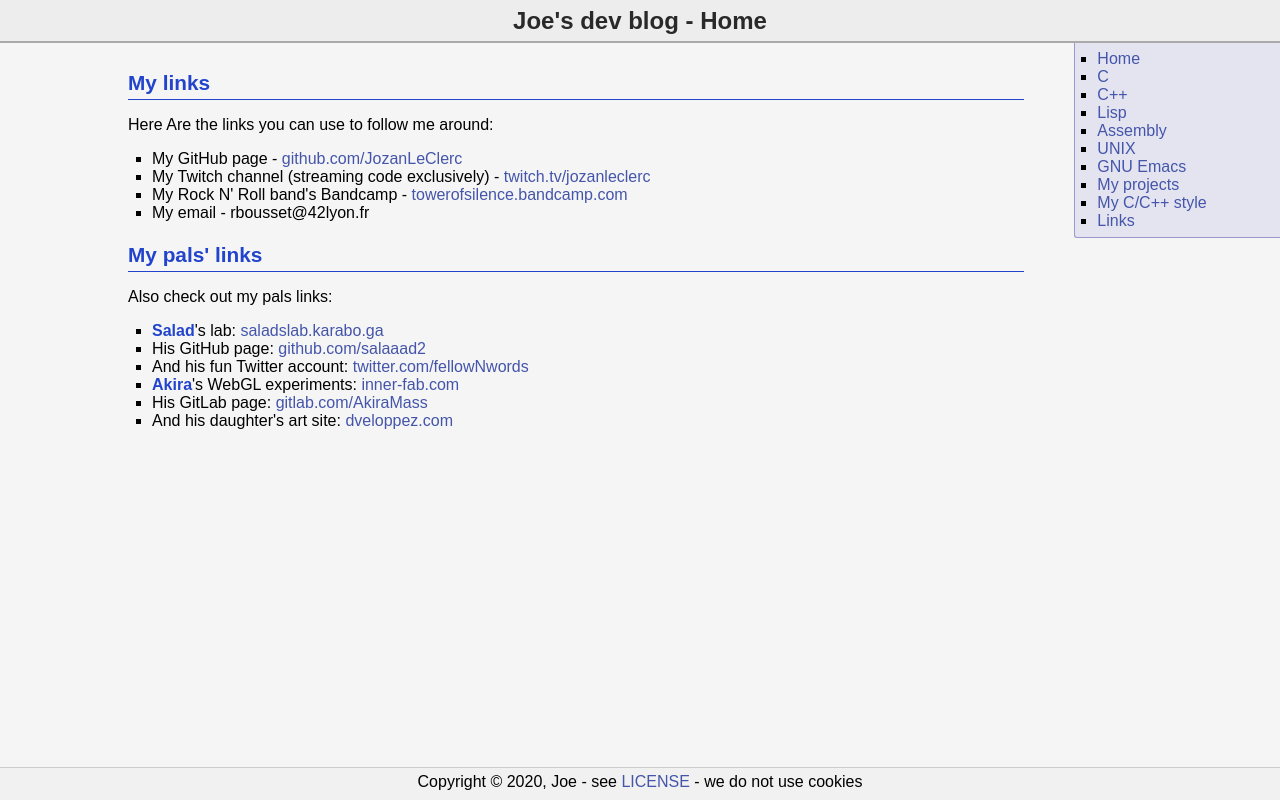
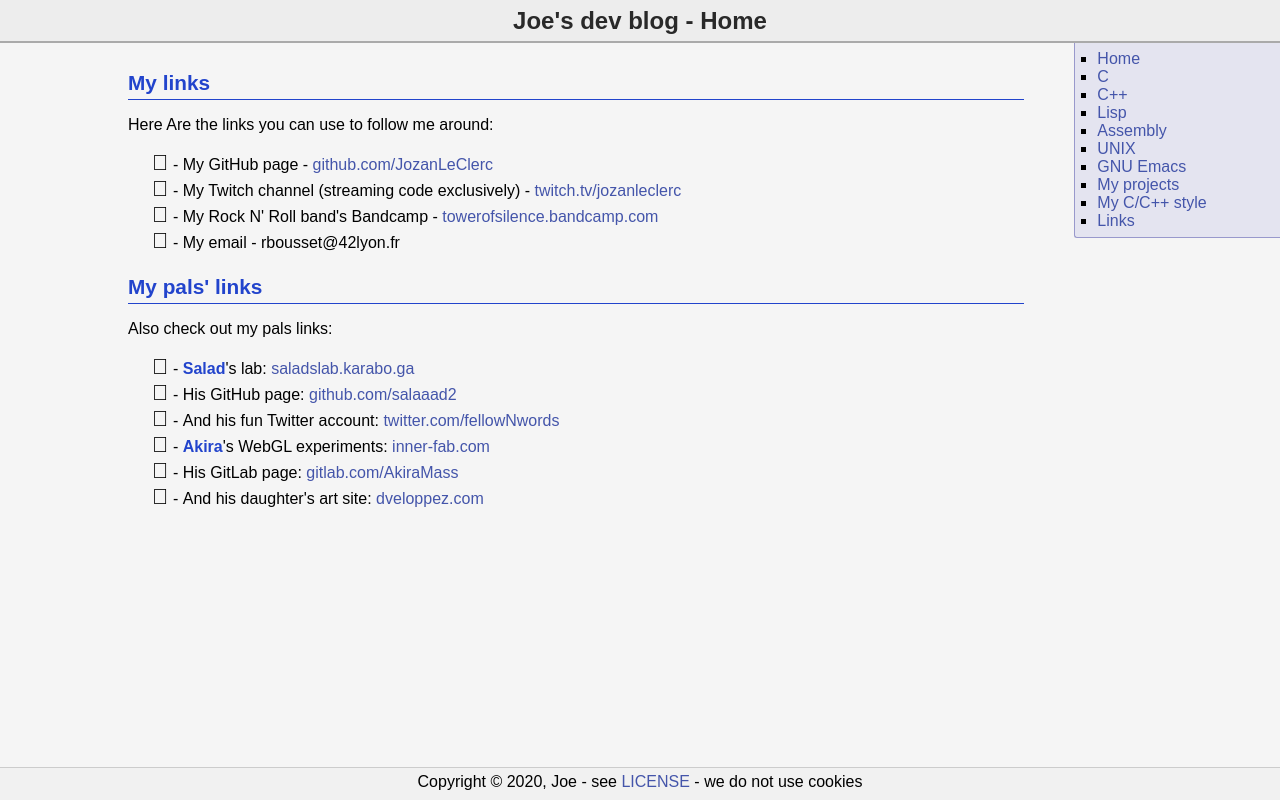
Before and after one commit to JozanLeClerc/joe-www, a PHP site: page /links.php in a window 1280 px wide. Run offline with PHP 8.4, Linux system fonts and the light colour scheme.

Commit message:
Upgraded links list

```diff
--- a/css/site.css
+++ b/css/site.css
@@ -108,12 +108,12 @@ a:active {
 
 div.sidebar li {
 	display: list-item;
-	list-style: square;
 }
 
 div.sidebar ul {
 	padding: 0pt 0pt 0pt 1em;
 	margin: 0;
+	list-style: square;
 }
 
 div.sidebar {
@@ -174,12 +174,12 @@ div.body-contents b {
 
 div.body-contents li {
 	display: list-item;
-	list-style: square;
 }
 
 div.body-contents ul {
 	padding: 0pt 0pt 0pt 1.5rem;
 	margin: 0;
+	list-style: square;
 }
 
 div.body-contents code {
@@ -200,3 +200,7 @@ div.body-contents pre {
 	padding: 10px 10px 10px 10px;
 	white-space: pre;
 }
+
+span.fas {
+	font-size: 22px;
+}
--- a/inc/classic-contents.inc.php
+++ b/inc/classic-contents.inc.php
@@ -7,6 +7,7 @@ jo_head($title) {
 			<title>Joe's own website - <?php echo "$title"; ?></title>
 			<link rel="stylesheet" type="text/css" href="css/site.css">
 			<meta charset="UTF-8">
+			<link rel="stylesheet" href="https://cdnjs.cloudflare.com/ajax/libs/font-awesome/4.7.0/css/font-awesome.min.css">
 		</head>
 		<body>
 			<div class="fullpage">
--- a/links.php
+++ b/links.php
@@ -6,64 +6,74 @@
 	<p>
 		Here Are the links you can use to follow me around:
 	</p>
-	<ul>
+	<ul style="list-style: none;">
 		<li>
+			<span class="fas fa-github"></span> -
 			My GitHub page -
 			<a href="https://github.com/JozanLeClerc" target="_blank">
 				github.com/JozanLeClerc
 			</a>
 		</li>
 		<li>
+			<span class="fas fa-twitch"></span> -
 			My Twitch channel (streaming code exclusively) -
 			<a href="https://www.twitch.tv/jozanleclerc" target="_blank">
 				twitch.tv/jozanleclerc
 			</a>
 		</li>
 		<li>
+			<span class="fas fa-bandcamp"></span> -
 			My Rock N' Roll band's Bandcamp -
 			<a href="https://towerofsilence.bandcamp.com/" target="_blank">
 				towerofsilence.bandcamp.com
 			</a>
 		</li>
 		<li>
+			<span class="fas fa-envelope"></span> -
 			My email - rbousset@42lyon.fr
 		</li>
 	</ul>
 	<h2>My pals' links</h2>
 	<p>
 		Also check out my pals links:
-		<ul>
+		<ul style="list-style: none;">
 			<li>
+				<span class="fas fa-globe"></span> -
 				<b>Salad</b>'s lab:
 				<a href="http://saladslab.karabo.ga/" target="_blank">
 					saladslab.karabo.ga
 				</a>
 			</li>
 			<li>
+				<span class="fas fa-github"></span> -
 				His GitHub page:
 				<a href="https://github.com/salaaad2" target="_blank">
 					github.com/salaaad2
 				</a>
 			</li>
 			<li>
+				<span class="fas fa-twitter"></span> -
 				And his fun Twitter account:
 				<a href="https://twitter.com/fellowNwords" target="_blank">
 					twitter.com/fellowNwords
 				</a>
 			</li>
 			<li>
+				<span class="fas fa-globe"></span> -
 				<b>Akira</b>'s WebGL experiments:
 				<a href="https://inner-fab.com/" target="_blank">
 					inner-fab.com
 				</a>
 			</li>
 			<li>
+				<span class="fas fa-gitlab"></span> -
 				His GitLab page:
 				<a href="https://gitlab.com/AkiraMass" target="_blank">
 					gitlab.com/AkiraMass
 				</a>
 			</li>
 			<li>
+				<span class="fas fa-globe"></span> -
 				And his daughter's art site:
 				<a href="https://dveloppez.com/" target="_blank">
 					dveloppez.com
```
